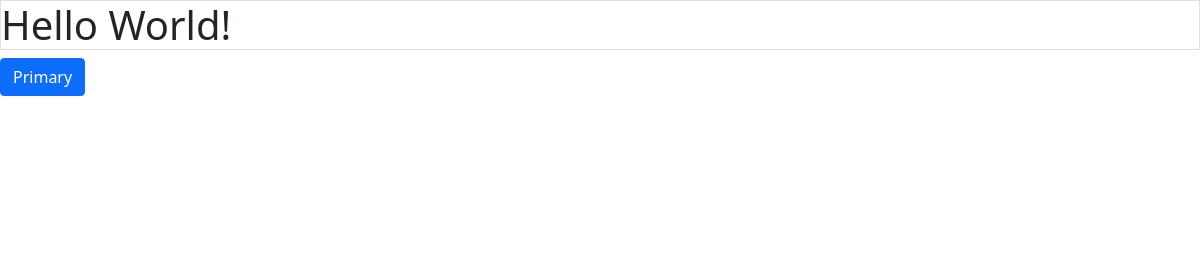
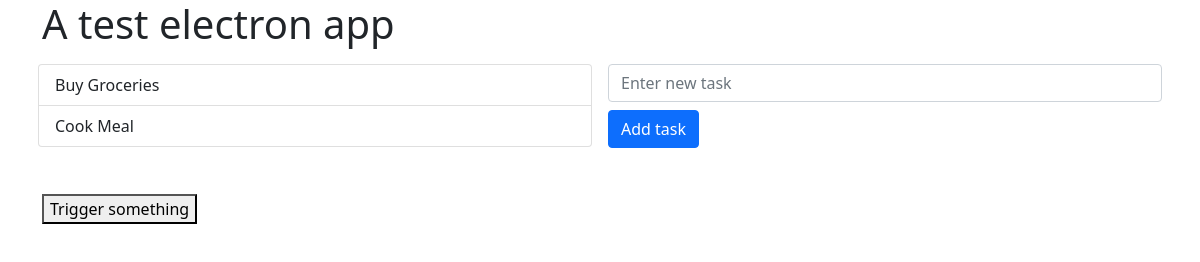
Before and after one commit to YFLooi/my-electron-app, an Electron app: page index.html in a window 1200 px wide. Drawn offline with nearby package versions, Linux system fonts and the light colour scheme.

```diff
--- a/index.html
+++ b/index.html
@@ -3,6 +3,7 @@
   <head>
     <meta charset="UTF-8" />
     <meta name="viewport" content="width=device-width, initial-scale=1.0" />
+    <script type="text/javascript"></script>
 
     <!-- Bootstrap imports -->
     <script src="./node_modules/bootstrap/dist/js/bootstrap.js"></script>
@@ -12,11 +13,42 @@
       crossorigin="anonymous"
     />
 
+    <script src="./script.js"></script>
     <title>My Electron App</title>
   </head>
 
   <body>
-    <h1 class="border">Hello World!</h1>
-    <button type="button" class="btn btn-primary">Primary</button>
+    <div class="container">
+      <h1>A test electron app</h1>
+    </div>
+    <div class="container my-2">
+      <div class="row">
+        <div class="col-md-6 px-2 py-2">
+          <ul id="taskList" class="list-group">
+            <li class="list-group-item">Buy Groceries</li>
+            <li class="list-group-item">Cook Meal</li>
+          </ul>
+        </div>
+        <div class="col-md-6 px-2 py-2">
+          <input
+            class="form-control mb-2"
+            id="newTaskInput"
+            placeholder="Enter new task"
+          />
+          <button
+            type="button"
+            class="btn btn-primary"
+            id="newTaskSubmit"
+            onclick="submitNewTask()"
+          >
+            Add task
+          </button>
+        </div>
+      </div>
+    </div>
+    <div class="container my-2">
+      <div id="textDisplay" class="" style="min-height: 30px"></div>
+      <button onclick="triggerTextDisplay()">Trigger something</button>
+    </div>
   </body>
 </html>
--- /dev/null
+++ b/script.js
@@ -0,0 +1,50 @@
+// const { ipcRenderer } = require("electron");
+const Electron = window.electron;
+
+function submitNewTask() {
+  const taskList = document.getElementById("taskList");
+  const newTaskInput = document.getElementById("newTaskInput");
+
+  console.log(`Adding new task: ${newTaskInput.value}`);
+
+  // Triggers notification using electron.js notification module in main.js process
+  // ipcRenderer.invoke("show-notification", newTask.value);
+  Electron.showNotification(newTaskInput.value);
+
+  taskList.insertAdjacentHTML(
+    "beforeend",
+    `<li class="list-group-item">${newTaskInput.value}</li>`
+  );
+
+  // Clear newTaskInput <input/> field
+  newTaskInput.value = "";
+}
+
+// Event listeners won't work because the target DOM element
+// is null...why?
+// If it is because it is called before render, why won't it wait for render to
+// complete first?
+// document.getElementById("newTaskSubmit").addEventListener("click", () => {
+//   console.log(`Adding new task: ${newTaskInput.value}`);
+
+//   taskList.insertAdjacentHTML(
+//     "beforeend",
+//     `<li class="list-group-item">${newTaskInput.value}</li>`
+//   );
+
+//   // Clear newTaskInput <input/> field
+//   newTaskInput.value = "";
+// });
+
+function triggerTextDisplay() {
+  console.log(`Triggering text display...`);
+  let textDisplay = document.getElementById("textDisplay");
+  console.log(textDisplay.innerHTML);
+
+  if (textDisplay.innerHTML.length < 1) {
+    console.log(`Empty innerHTML. Adding test text`);
+    document.getElementById("textDisplay").innerHTML = "Some test text";
+  } else {
+    document.getElementById("textDisplay").innerHTML = "";
+  }
+}
```
Also changed, not shown: main.js (+41 -7 lines), package.json (+12 -6 lines), preload-script.js (added, +9 -0 lines), 2 other files.
